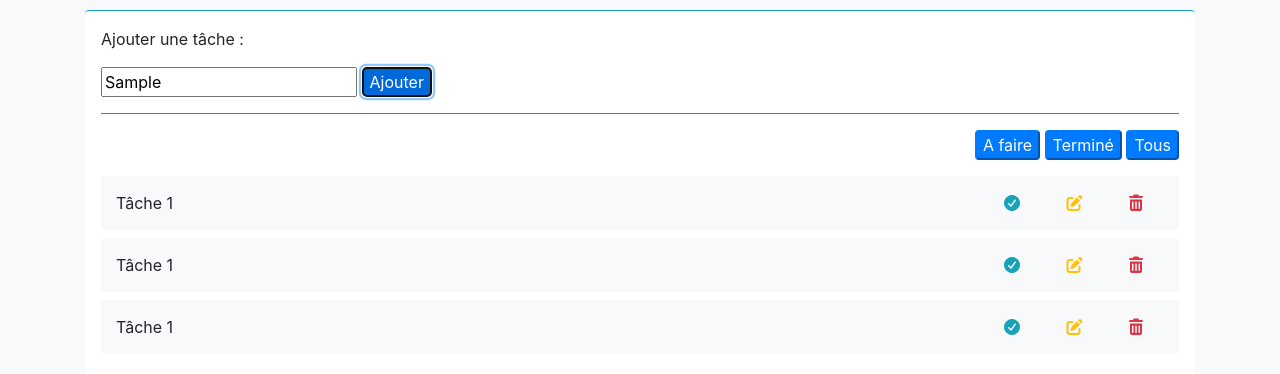
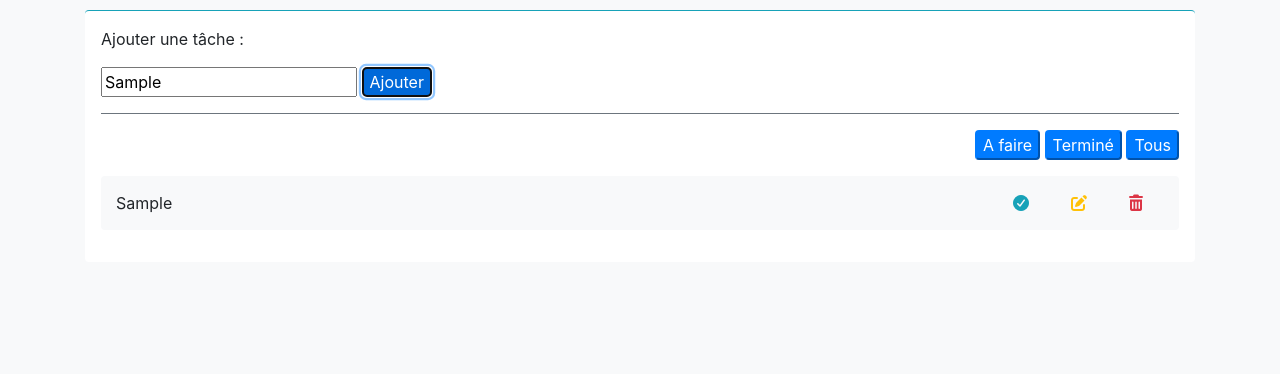
Before and after one commit to Navezm/To_Do_List, a website: page index.html in a window 1280 px wide. Both pictures are taken after typing "Sample" into the empty fields and a click on the button "Ajouter". Shown: the part 102-476 px from the top of the page. Drawn offline with Linux system fonts and the light colour scheme.

Commit message:
Création de taches fini

```diff
--- a/index.html
+++ b/index.html
@@ -17,48 +17,28 @@
             <!-- Partie ajout tâche -->
             <div class="border-bottom border-secondary pb-3">
                 <p>Ajouter une tâche :</p>
-                <input type="text"> <button id="taskAdd" class="rounded btn-primary">Ajouter</button>
+                <input id="inputAdd" type="text"> <button id="btnAdd" class="rounded btn-primary">Ajouter</button>
             </div>
 
             <!-- Partie btn -->
             <div class="text-right my-3">
-                <button class="rounded btn-primary">A faire</button>
-                <button class="rounded btn-primary">Terminé</button>
-                <button class="rounded btn-primary">Tous</button>
+                <button id="btnDo" class="rounded btn-primary">A faire</button>
+                <button id="btnFinish" class="rounded btn-primary">Terminé</button>
+                <button id="btnAll" class="rounded btn-primary">Tous</button>
             </div>
 
             <!-- Partie tâche -->
-            <div id="divTask mb-3">
-                <div class="bg-light py-2 mb-2 rounded d-flex align-items-center">
+            <div id="divTask" class="mb-3">
+                <!-- <div class="bg-light py-2 mb-2 rounded d-flex align-items-center">
                     <div class="col-2 d-flex align-items-center">
                         <span>Tâche 1</span>
                     </div>
-                    <div class="text-right w-100 col-10">
+                    <div class="text-right col-10">
                         <button class="btn mx-2 text-info"><i class="fas fa-check-circle"></i></button>
                         <button class="btn mx-2 text-warning"><i class="fas fa-edit"></i></button>
                         <button class="btn mx-2 text-danger"><i class=" fas fa-trash-alt"></i></button>
                     </div>
-                </div>
-                <div class="bg-light py-2 mb-2 rounded d-flex align-items-center">
-                    <div class="col-2 d-flex align-items-center">
-                        <span>Tâche 1</span>
-                    </div>
-                    <div class="text-right w-100 col-10">
-                        <button class="btn mx-2 text-info"><i class="fas fa-check-circle"></i></button>
-                        <button class="btn mx-2 text-warning"><i class="fas fa-edit"></i></button>
-                        <button class="btn mx-2 text-danger"><i class=" fas fa-trash-alt"></i></button>
-                    </div>
-                </div>
-                <div class="bg-light py-2 mb-2 rounded d-flex align-items-center">
-                    <div class="col-2 d-flex align-items-center">
-                        <span>Tâche 1</span>
-                    </div>
-                    <div class="text-right w-100 col-10">
-                        <button class="btn mx-2 text-info"><i class="fas fa-check-circle"></i></button>
-                        <button class="btn mx-2 text-warning"><i class="fas fa-edit"></i></button>
-                        <button class="btn mx-2 text-danger"><i class=" fas fa-trash-alt"></i></button>
-                    </div>
-                </div>
+                </div> -->
             </div>
         </div>
     </div>
--- a/public/js/main.js
+++ b/public/js/main.js
@@ -0,0 +1,67 @@
+// Déclaration éléments principaux
+let body = document.body;
+let divTask = document.getElementById("divTask");
+let btnAdd = document.getElementById("btnAdd");
+let inputAdd = document.getElementById("inputAdd");
+let btnAll = document.getElementById("btnAll");
+let btnDo = document.getElementById("btnDo");
+let btnFinish = document.getElementById("btnFinish");
+let newTask;
+let div1Task;
+let div2Task;
+let span;
+let button;
+let logo;
+
+// Déclaration éléments divTask
+let btnCheck;
+let btnEdit;
+let btnDelete;
+let btnSave;
+let inputChange;
+
+// Event création de tâches
+btnAdd.addEventListener("click", function(){
+    newTask = document.createElement("div");
+    newTask.setAttribute("class", "bg-light");
+    newTask.classList.add("py-2", "mb-2", "rounded", "d-flex", "align-items-center");
+
+    // Titre tâche
+    div1Task = document.createElement("div");
+    div1Task.setAttribute("class", "d-flex");
+    div1Task.classList.add("col-4", "align-items-center");
+    span = document.createElement("span");
+    span.innerHTML = inputAdd.value;
+    div1Task.appendChild(span);
+
+    // Boutons tâche
+    div2Task = document.createElement("div");
+    div2Task.setAttribute("class", "text-right");
+    div2Task.classList.add("col-8");
+    for (let i = 0; i < 3; i++) {
+        button = document.createElement("button");
+        button.setAttribute("class", "btn");
+        button.classList.add("mx-2");
+        if(i == 0){
+            button.classList.add("text-info");
+            logo = document.createElement("i");
+            logo.setAttribute("class", "fas fa-check-circle");
+            button.appendChild(logo);
+        } else if(i == 1){
+            button.classList.add("text-warning");
+            logo = document.createElement("i");
+            logo.setAttribute("class", "fas fa-edit");
+            button.appendChild(logo);
+        } else if(i == 2){
+            button.classList.add("text-danger");
+            logo = document.createElement("i");
+            logo.setAttribute("class", "fas fa-trash-alt");
+            button.appendChild(logo);
+        };
+        div2Task.appendChild(button);
+    };
+
+    // Rajout dans la div
+    newTask.append(div1Task, div2Task);
+    divTask.appendChild(newTask);
+});
```
Also changed, not shown: 1 other file.
